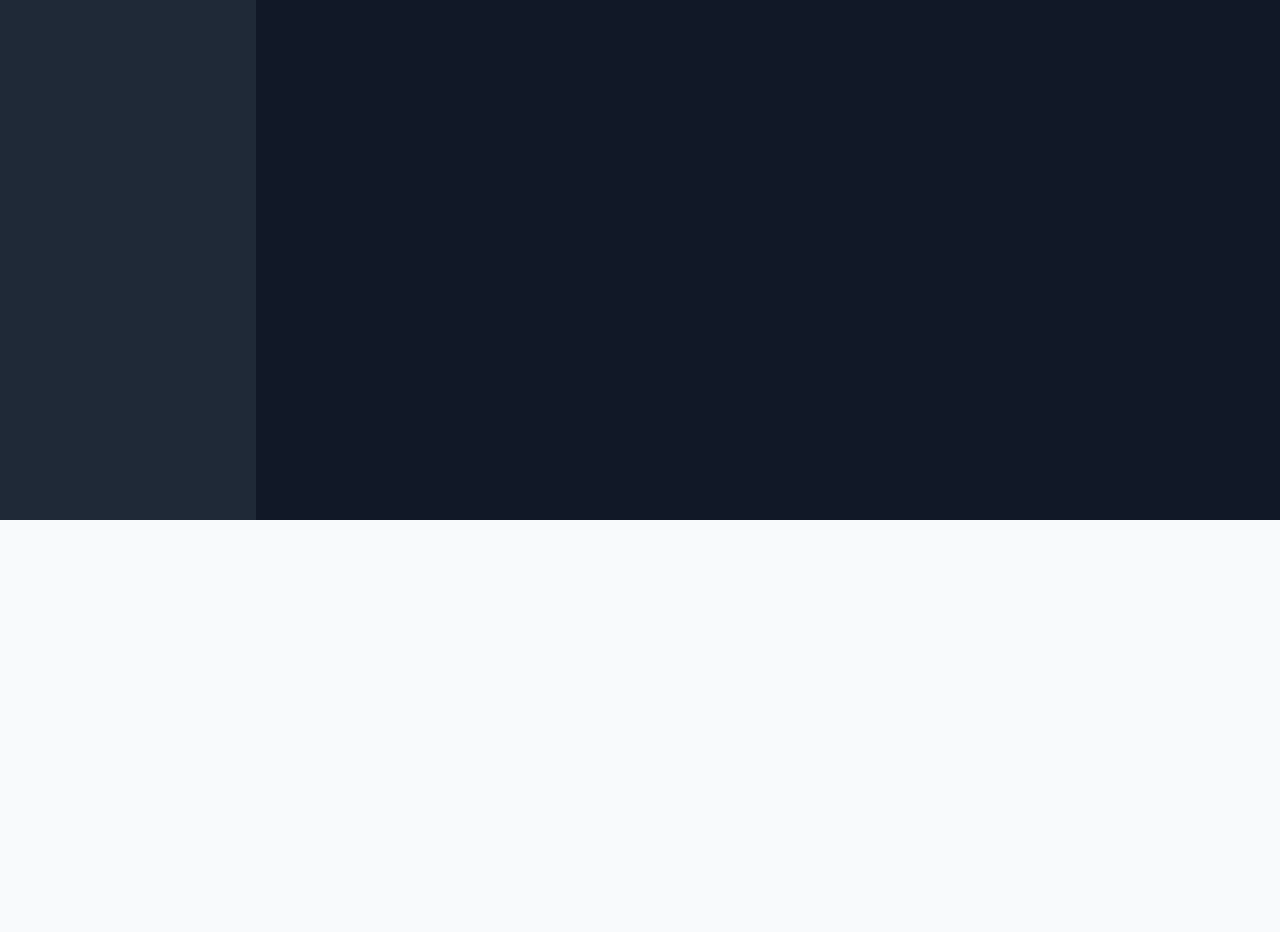
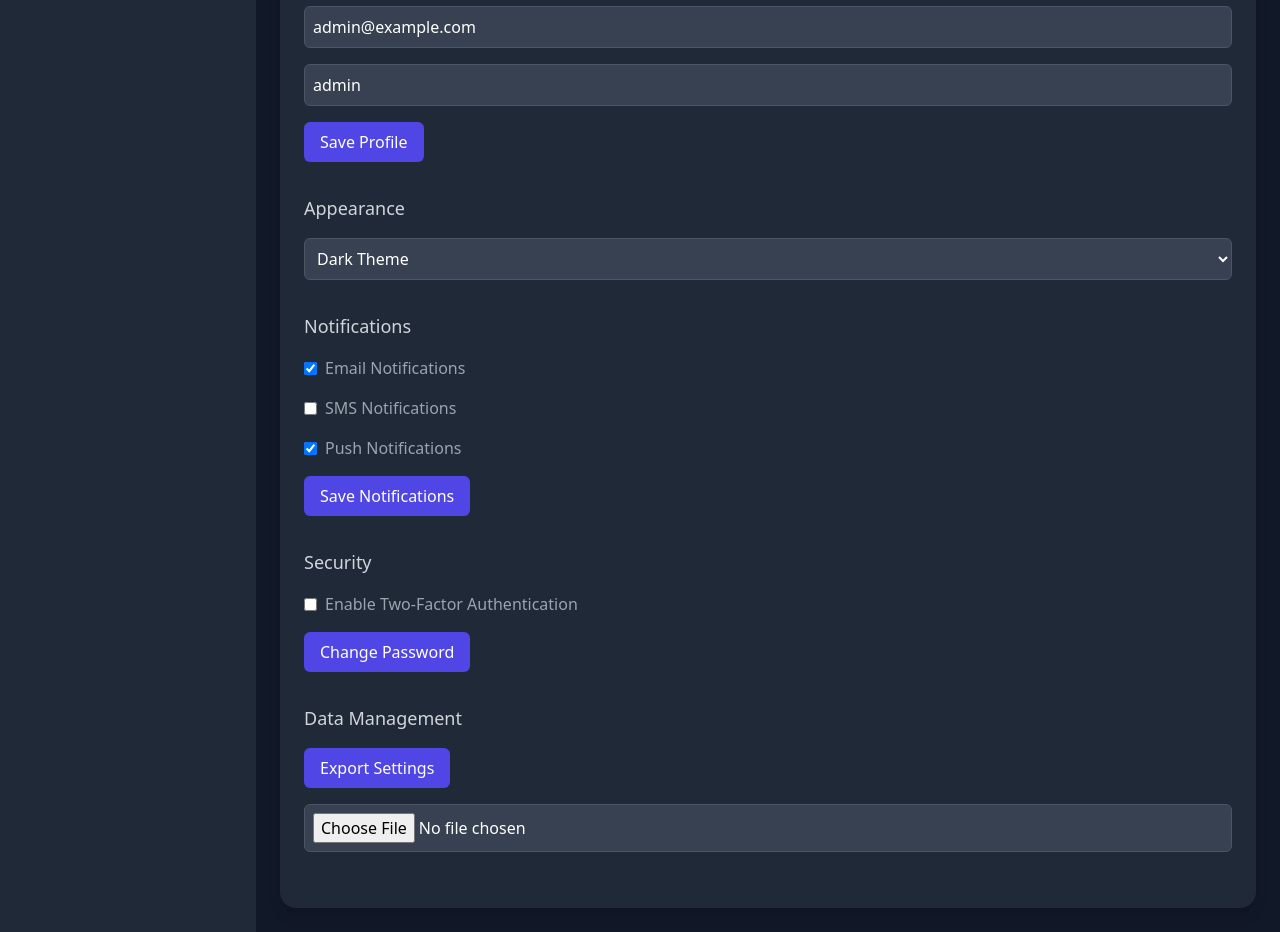
Before and after one commit to Arunhari67980/Admin_dashboard, a React (Vite) app in the folder my-dashboard/: page /settings in a window 1280 px wide. Shown: the part 280-1212 px from the top of the page. Before the commit the page ends 800 px from the top, so only its background shows below. Built offline with nearby package versions, Linux system fonts and the light colour scheme.

Commit message:
Settings.jsx updated

```diff
--- a/my-dashboard/src/pages/Settings.jsx
+++ b/my-dashboard/src/pages/Settings.jsx
@@ -1,8 +1,291 @@
-const Settings = () => (
-  <div className="bg-gray-800 p-6 rounded-2xl shadow-lg">
-    <h2 className="text-2xl font-semibold mb-4">Settings</h2>
-    <p className="text-gray-400">Change preferences, appearance, and other configurations here.</p>
-  </div>
-);
+import { useState } from 'react';
+
+const Settings = () => {
+  // State for various settings
+  const [profile, setProfile] = useState({
+    username: 'admin',
+    email: 'admin@example.com',
+    fullName: 'Admin User',
+  });
+  const [theme, setTheme] = useState('dark');
+  const [notifications, setNotifications] = useState({
+    email: true,
+    sms: false,
+    push: true,
+  });
+  const [security, setSecurity] = useState({
+    twoFactor: false,
+    password: '',
+    confirmPassword: '',
+  });
+  const [exportData, setExportData] = useState(null);
+  const [importFile, setImportFile] = useState(null);
+  const [showPasswordModal, setShowPasswordModal] = useState(false);
+
+  // Handle profile updates
+  const handleProfileChange = (e) => {
+    setProfile({ ...profile, [e.target.name]: e.target.value });
+  };
+
+  // Handle theme change
+  const handleThemeChange = (e) => {
+    setTheme(e.target.value);
+    // Simulate theme application (in a real app, update CSS or context)
+    console.log(`Theme changed to: ${e.target.value}`);
+  };
+
+  // Handle notification toggle
+  const handleNotificationToggle = (type) => {
+    setNotifications(prev => ({
+      ...prev,
+      [type]: !prev[type],
+    }));
+  };
+
+  // Handle security changes
+  const handleSecurityChange = (e) => {
+    setSecurity({ ...security, [e.target.name]: e.target.value });
+  };
+
+  // Toggle two-factor authentication
+  const toggleTwoFactor = () => {
+    setSecurity(prev => ({ ...prev, twoFactor: !prev.twoFactor }));
+    console.log(`Two-factor authentication ${security.twoFactor ? 'disabled' : 'enabled'}`);
+  };
+
+  // Handle password update
+  const handlePasswordUpdate = () => {
+    if (security.password && security.password === security.confirmPassword) {
+      console.log('Password updated successfully');
+      setShowPasswordModal(false);
+      setSecurity({ ...security, password: '', confirmPassword: '' });
+    } else {
+      alert('Passwords do not match!');
+    }
+  };
+
+  // Simulate export data
+  const handleExport = () => {
+    const data = {
+      profile,
+      notifications,
+      security: { twoFactor: security.twoFactor },
+    };
+    const jsonData = JSON.stringify(data, null, 2);
+    const blob = new Blob([jsonData], { type: 'application/json' });
+    const url = URL.createObjectURL(blob);
+    setExportData(url);
+    console.log('Data exported');
+  };
+
+  // Handle import file
+  const handleImport = (e) => {
+    const file = e.target.files[0];
+    if (file) {
+      const reader = new FileReader();
+      reader.onload = (event) => {
+        try {
+          const importedData = JSON.parse(event.target.result);
+          setProfile(importedData.profile || profile);
+          setNotifications(importedData.notifications || notifications);
+          setSecurity(prev => ({
+            ...prev,
+            twoFactor: importedData.security?.twoFactor || false,
+          }));
+          console.log('Data imported successfully');
+        } catch (error) {
+          alert('Invalid file format!');
+        }
+      };
+      reader.readAsText(file);
+    }
+  };
+
+  return (
+    <div className="bg-gray-800 p-6 rounded-2xl shadow-lg min-h-screen">
+      <h2 className="text-2xl font-semibold text-white mb-6">Settings</h2>
+
+      {/* Profile Section */}
+      <div className="mb-8">
+        <h3 className="text-lg font-medium text-gray-300 mb-4">Profile</h3>
+        <div className="space-y-4">
+          <input
+            type="text"
+            name="fullName"
+            value={profile.fullName}
+            onChange={handleProfileChange}
+            className="w-full p-2 bg-gray-700 text-white border border-gray-600 rounded-md focus:outline-none focus:ring-indigo-500"
+            placeholder="Full Name"
+          />
+          <input
+            type="email"
+            name="email"
+            value={profile.email}
+            onChange={handleProfileChange}
+            className="w-full p-2 bg-gray-700 text-white border border-gray-600 rounded-md focus:outline-none focus:ring-indigo-500"
+            placeholder="Email"
+          />
+          <input
+            type="text"
+            name="username"
+            value={profile.username}
+            onChange={handleProfileChange}
+            className="w-full p-2 bg-gray-700 text-white border border-gray-600 rounded-md focus:outline-none focus:ring-indigo-500"
+            placeholder="Username"
+          />
+          <button
+            onClick={() => console.log('Profile saved:', profile)}
+            className="mt-2 px-4 py-2 bg-indigo-600 text-white rounded-md hover:bg-indigo-700 focus:outline-none focus:ring-2 focus:ring-indigo-500"
+          >
+            Save Profile
+          </button>
+        </div>
+      </div>
+
+      {/* Theme Customization */}
+      <div className="mb-8">
+        <h3 className="text-lg font-medium text-gray-300 mb-4">Appearance</h3>
+        <select
+          value={theme}
+          onChange={handleThemeChange}
+          className="w-full p-2 bg-gray-700 text-white border border-gray-600 rounded-md focus:outline-none focus:ring-indigo-500"
+        >
+          <option value="dark">Dark Theme</option>
+          <option value="light">Light Theme</option>
+          <option value="system">System Default</option>
+        </select>
+      </div>
+
+      {/* Notification Settings */}
+      <div className="mb-8">
+        <h3 className="text-lg font-medium text-gray-300 mb-4">Notifications</h3>
+        <div className="space-y-4">
+          <label className="flex items-center text-gray-400">
+            <input
+              type="checkbox"
+              checked={notifications.email}
+              onChange={() => handleNotificationToggle('email')}
+              className="mr-2"
+            />
+            Email Notifications
+          </label>
+          <label className="flex items-center text-gray-400">
+            <input
+              type="checkbox"
+              checked={notifications.sms}
+              onChange={() => handleNotificationToggle('sms')}
+              className="mr-2"
+            />
+            SMS Notifications
+          </label>
+          <label className="flex items-center text-gray-400">
+            <input
+              type="checkbox"
+              checked={notifications.push}
+              onChange={() => handleNotificationToggle('push')}
+              className="mr-2"
+            />
+            Push Notifications
+          </label>
+          <button
+            onClick={() => console.log('Notifications saved:', notifications)}
+            className="mt-2 px-4 py-2 bg-indigo-600 text-white rounded-md hover:bg-indigo-700 focus:outline-none focus:ring-2 focus:ring-indigo-500"
+          >
+            Save Notifications
+          </button>
+        </div>
+      </div>
+
+      {/* Security Settings */}
+      <div className="mb-8">
+        <h3 className="text-lg font-medium text-gray-300 mb-4">Security</h3>
+        <div className="space-y-4">
+          <label className="flex items-center text-gray-400">
+            <input
+              type="checkbox"
+              checked={security.twoFactor}
+              onChange={toggleTwoFactor}
+              className="mr-2"
+            />
+            Enable Two-Factor Authentication
+          </label>
+          <button
+            onClick={() => setShowPasswordModal(true)}
+            className="px-4 py-2 bg-indigo-600 text-white rounded-md hover:bg-indigo-700 focus:outline-none focus:ring-2 focus:ring-indigo-500"
+          >
+            Change Password
+          </button>
+        </div>
+      </div>
+
+      {/* Data Management */}
+      <div className="mb-8">
+        <h3 className="text-lg font-medium text-gray-300 mb-4">Data Management</h3>
+        <div className="space-y-4">
+          <button
+            onClick={handleExport}
+            className="px-4 py-2 bg-indigo-600 text-white rounded-md hover:bg-indigo-700 focus:outline-none focus:ring-2 focus:ring-indigo-500"
+          >
+            Export Settings
+          </button>
+          {exportData && (
+            <a
+              href={exportData}
+              download="settings.json"
+              className="text-indigo-400 hover:underline"
+            >
+              Download Exported Data
+            </a>
+          )}
+          <input
+            type="file"
+            accept=".json"
+            onChange={handleImport}
+            className="w-full p-2 bg-gray-700 text-white border border-gray-600 rounded-md focus:outline-none focus:ring-indigo-500"
+          />
+        </div>
+      </div>
+
+      {/* Password Change Modal */}
+      {showPasswordModal && (
+        <div className="fixed inset-0 bg-gray-900 bg-opacity-50 flex items-center justify-center z-50">
+          <div className="bg-gray-800 p-6 rounded-2xl shadow-lg w-full max-w-md">
+            <h3 className="text-xl font-bold text-white mb-4">Change Password</h3>
+            <input
+              type="password"
+              name="password"
+              value={security.password}
+              onChange={handleSecurityChange}
+              className="w-full p-2 mb-2 bg-gray-700 text-white border border-gray-600 rounded-md focus:outline-none focus:ring-indigo-500"
+              placeholder="New Password"
+            />
+            <input
+              type="password"
+              name="confirmPassword"
+              value={security.confirmPassword}
+              onChange={handleSecurityChange}
+              className="w-full p-2 mb-4 bg-gray-700 text-white border border-gray-600 rounded-md focus:outline-none focus:ring-indigo-500"
+              placeholder="Confirm Password"
+            />
+            <div className="flex justify-end space-x-4">
+              <button
+                onClick={() => setShowPasswordModal(false)}
+                className="px-4 py-2 bg-gray-600 text-white rounded-md hover:bg-gray-700"
+              >
+                Cancel
+              </button>
+              <button
+                onClick={handlePasswordUpdate}
+                className="px-4 py-2 bg-indigo-600 text-white rounded-md hover:bg-indigo-700 focus:outline-none focus:ring-2 focus:ring-indigo-500"
+              >
+                Update Password
+              </button>
+            </div>
+          </div>
+        </div>
+      )}
+    </div>
+  );
+};
 
 export default Settings;
```
